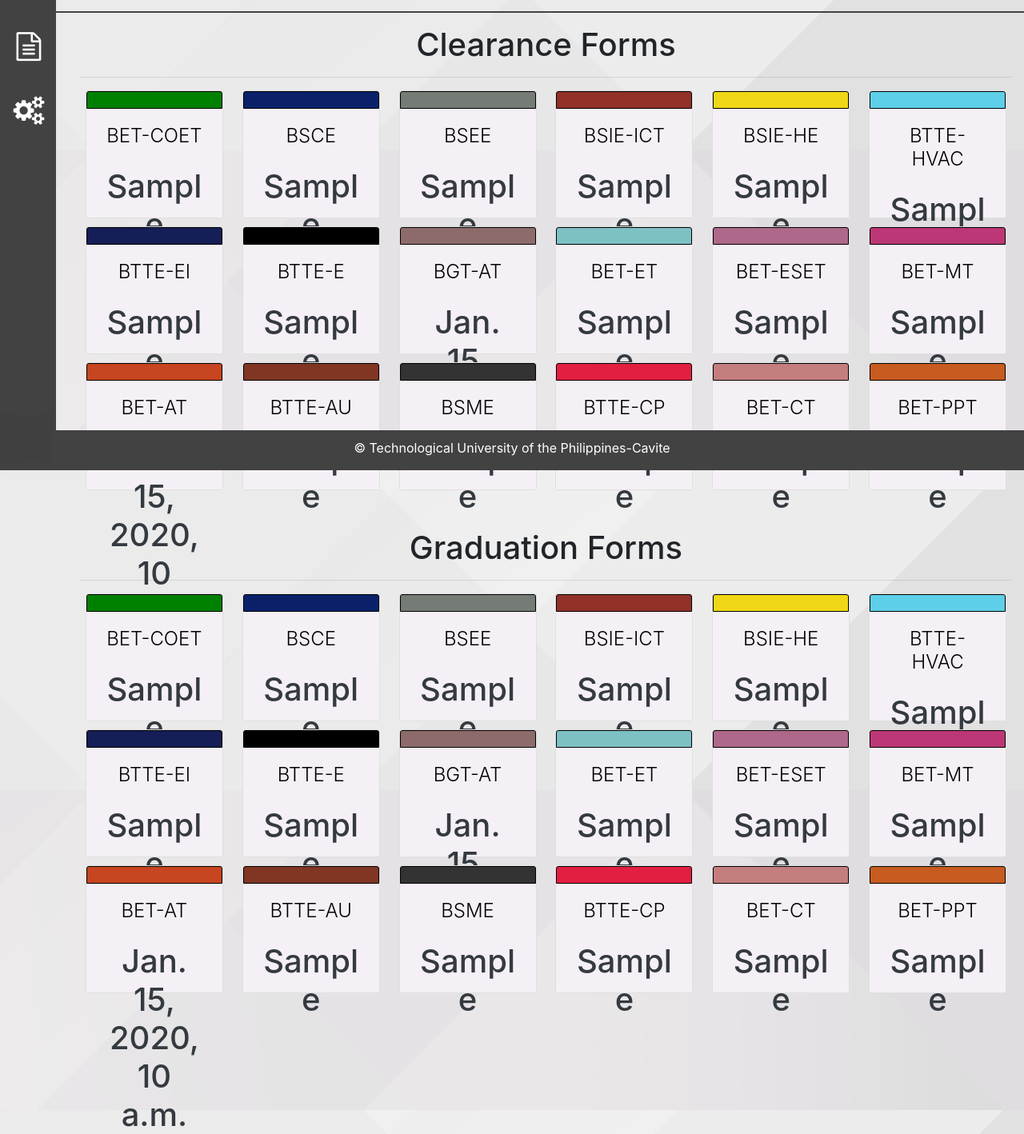
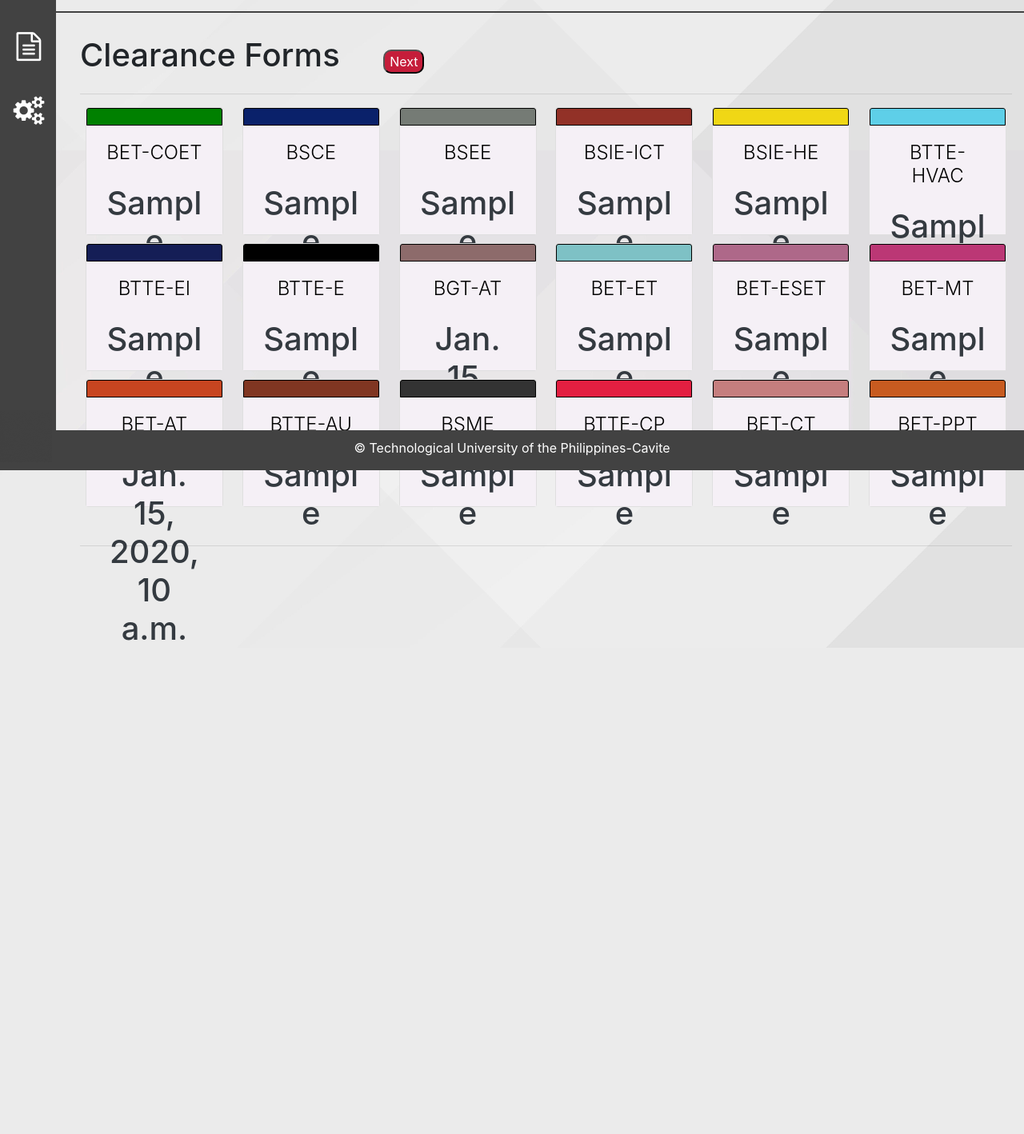
Before and after one commit to JazminnAira/request_credentials_system, a Django app: template gradclear_project/gradclear_app/templates/html_files/7.1Registrar Dashboard.html in a window 1280 px wide. Shown: the part 212-1630 px from the top of the page at 80% size. After the commit the page ends 1019 px from the top, so only its background shows below. Run offline with Django 4.2, Linux system fonts and the light colour scheme; the template is opened without the code that fills it: most values are stand-ins (such as "Sample title", 1, 10 or a date in 2020); some libraries are stand-ins or nearby versions.

Commit message:
next and prev clearance and grad reg dash ud

```diff
--- a/gradclear_project/gradclear_app/templates/html_files/7.1Registrar Dashboard.html
+++ b/gradclear_project/gradclear_app/templates/html_files/7.1Registrar Dashboard.html
@@ -297,7 +297,7 @@
         border-radius: 0.25rem;
     }
 
-    .app {
+    .content {
         display: grid;
         grid-gap: 10px;
         grid-template-columns: repeat(auto-fit, minmax(11em, 1fr));
@@ -1010,6 +1010,19 @@
         cursor: pointer;
         color: #000;
         width: max-content;
+    }
+
+    button {
+    margin-top: 30px;
+    }
+    .back {
+        display: none;
+    }
+    .next {
+        margin-left: 50px;
+    }
+    .end {
+        display: none;
     }
 </style>
 
@@ -1414,16 +1427,17 @@
         </div>
     </div>
 
+
     <hr style="border: 1px solid #424242;">
-
     <!--PROGRESS BARS-->
     <div class="container-fluid" id="main2_71">
 
         <!-- CARDS -->
-        <h1 class="center">Clearance Forms</h1>
+        <h1 class="center"  id="center1" style="display: inline-block">Clearance Forms</h1>
+        <button type="button" class="next" >Next</button>
         <hr>
-
-        <div style="margin-bottom: 3em;" class="app ">
+        <div class="content-holder">
+        <div style="margin-bottom: 3em;" class="content" id="content-1" style="display: block;">
             <ul class="list" style="display: contents;">
                 <li style="display: block;">
 
@@ -1645,13 +1659,16 @@
                         </div>
                     </a>
                 </li>
-
             </ul>
-
-        </div>
-        <h1 class="center">Graduation Forms</h1>
+        </div>
+    </div>
+
+
+
+        <h1 class="center" id="center2" style="display: inline-block">Graduation Forms</h1>
+        <button type="button" class="back">Back</button>
         <hr>
-        <div style="margin-bottom: 3em;" class="app ">
+        <div style="margin-bottom: 3em;" class="content" id="content-2" style="display: none;">
             <ul class="list" style="display: contents;">
                 <li style="display: block;">
 
@@ -1864,8 +1881,12 @@
                         </div>
                     </a>
             </ul>
-        </div>
-    </div>
+
+        </div>
+    </div>
+    </div>
+
+
 
         <!--ACCESS BAR-->
         <!-- <div class="row">
@@ -2434,4 +2455,59 @@
     function openclear() {
         window.location.replace("{% url 'clearance_form' %}");
     }
+
+// ------------- Previous & Next--------------
+    $('#content-2').hide();
+    $('#center2').hide();
+    var counter = 1;
+    $('body').on('click', '.next', function() {
+        $('.content').hide();
+        $('#center1').hide();
+
+
+
+    counter++;
+	$('#content-'+counter+'').show();
+    $('#center2').show();
+
+
+	if(counter > 1) {
+		$('.back').show();
+        $('.next').hide();
+
+
+
+
+	};
+	if(counter > 2) {
+		$('.content-holder').hide();
+		$('.end').show();
+	};
+
+    });
+
+    $('body').on('click', '.back', function() {
+        //alert(counter);
+        counter--;
+        $('.content').hide();
+        $('#center1').show();
+        $('#center2').hide();
+        var id = counter;
+        $('#content-'+id).show();
+        if(counter<2){
+                $('.back').hide();
+                $('.next').show();
+
+
+        }
+
+
+    });
+
+    $('body').on('click', '.back', function() {
+        $('.end').show();
+        $('.content-holder').show();
+        $('#content-2').hide();
+    });
+
 </script>
```
Lines whose indentation alone changed are shown as unchanged.
